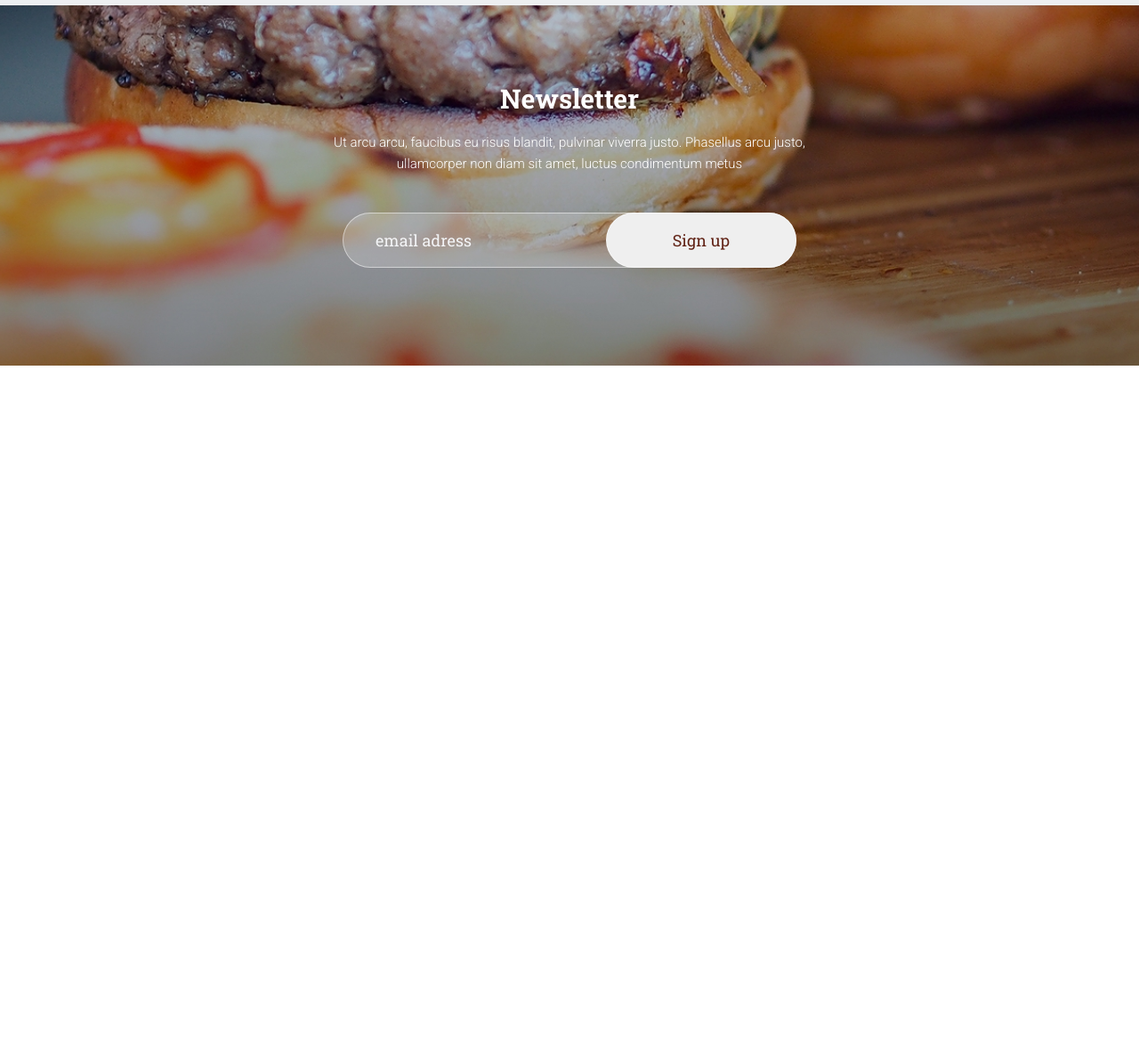
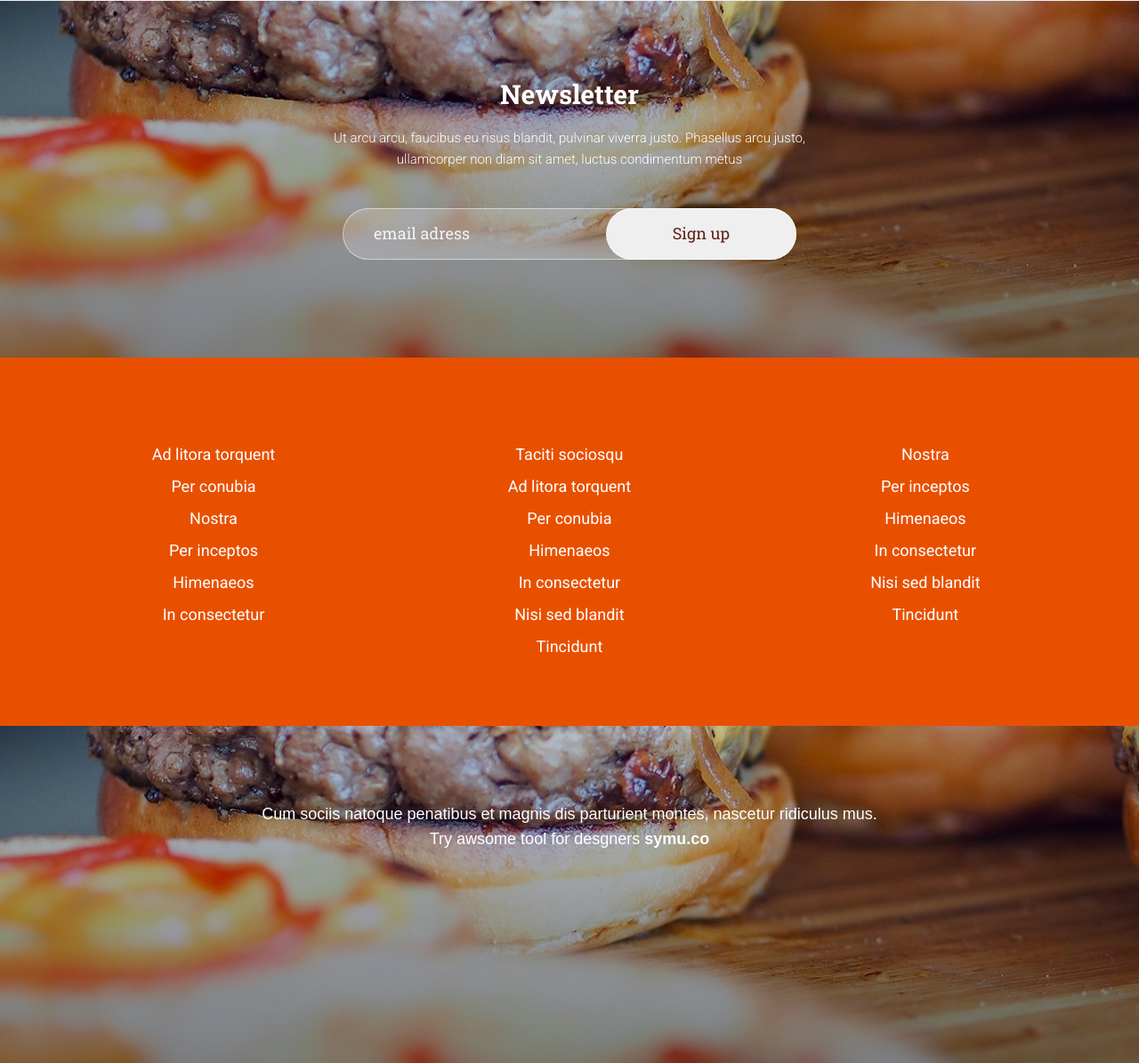
Before and after one commit to sparklingneuron/Home-07, a plain HTML site: page index.html in a window 1280 px wide. Shown: the part 1819-3014 px from the top of the page at 89% size. Before the commit the page ends 2230 px from the top, so only its background shows below. Drawn offline with Linux system fonts and the light colour scheme.

Commit message:
Main footer is done

```diff
--- a/css/styles.css
+++ b/css/styles.css
@@ -189,7 +189,7 @@ body {
     font-family: "Roboto Slab", serif;
     font-size: 24px;
     font-weight: 700;
-    margin: 0 0 20px;
+    margin: 0 0 15px;
 }
 
 .our-news .food-article p {
@@ -257,7 +257,7 @@ body {
     color: #f3f4f6;
     width: 100%;
     background-color: rgba(255, 255, 255, 0.2);
-    padding: 20px 240px 20px 36px;
+    padding: 17px 240px 19px 34px;
 }
 
 .signup-form input[type="submit"] {
@@ -265,7 +265,7 @@ body {
     position: absolute;
     top: 0;
     right: 0;
-    padding: 20px 74px;
+    padding: 17px 74px 19px;
     cursor: pointer;
 }
 
@@ -284,3 +284,76 @@ body {
 :-moz-placeholder { /* Firefox 18- */
     color: #f3f4f6;
 }
+
+/* main footer styling */
+
+.main-footer {
+    text-align: center;
+    font-size: 18px;
+    color: #ffffff;
+}
+
+.secondary-navigation {
+    background-color: #e85000;
+}
+
+.secondary-navigation .container {
+    padding: 100px 0 80px;
+    list-style-type: none;
+}
+
+.secondary-navigation .outer-list-item {
+    box-sizing: border-box;
+    width: 33.33%;
+    padding: 0 15px;
+    float: left;
+}
+
+.inner-nav-list {
+    margin: 0;
+    padding: 0;
+    list-style-type: none;
+}
+
+.inner-nav-list li {
+    margin-bottom: 18px;
+}
+
+.inner-nav-list li:last-of-type {
+    margin-bottom: 0;
+}
+
+.inner-nav-list a {
+    text-decoration: none;
+    color: #ffffff;
+    font-weight: 400;
+    display: inline-block;
+}
+
+.main-footer .copyright {
+    padding-bottom: 100px;
+    background-image: url("../img/burger-background.jpg");
+    background-repeat: no-repeat;
+    background-position: center;
+    background-size: cover;
+}
+
+.copyright .container {
+    padding: 90px 0 100px;
+}
+
+.main-footer .copyright p {
+    font-family: "Proxima Nova", sans-serif;
+    margin: 0 0 10px;
+}
+
+.main-footer .copyright p:last-of-type {
+    margin: 0 0 43px;
+}
+
+.main-footer .copyright a {
+    font-family: "Proxima Nova", sans-serif;
+    font-weight: 700;
+    text-decoration: none;
+    color: #ffffff;
+}
--- a/index.html
+++ b/index.html
@@ -101,5 +101,48 @@
         <input type="submit" name="submit" value="Sign up">
     </form>
 </section>
+<footer class="main-footer">
+    <nav class="secondary-navigation">
+        <ul class="container clearfix">
+            <li class="outer-list-item">
+                <ul class="inner-nav-list">
+                    <li><a href="#">Ad litora torquent</a></li>
+                    <li><a href="#">Per conubia</a></li>
+                    <li><a href="#">Nostra</a></li>
+                    <li><a href="#">Per inceptos</a></li>
+                    <li><a href="#">Himenaeos</a></li>
+                    <li><a href="#">In consectetur</a></li>
+                </ul>
+            </li>
+            <li class="outer-list-item">
+                <ul class="inner-nav-list">
+                    <li><a href="#">Taciti sociosqu</a></li>
+                    <li><a href="#">Ad litora torquent</a></li>
+                    <li><a href="#">Per conubia</a></li>
+                    <li><a href="#">Himenaeos</a></li>
+                    <li><a href="#">In consectetur</a></li>
+                    <li><a href="#">Nisi sed blandit</a></li>
+                    <li><a href="#">Tincidunt</a></li>
+                </ul>
+            </li>
+            <li class="outer-list-item">
+                <ul class="inner-nav-list">
+                    <li><a href="#">Nostra</a></li>
+                    <li><a href="#">Per inceptos</a></li>
+                    <li><a href="#">Himenaeos</a></li>
+                    <li><a href="#">In consectetur</a></li>
+                    <li><a href="#">Nisi sed blandit</a></li>
+                    <li><a href="#">Tincidunt</a></li>
+                </ul>
+            </li>
+        </ul>
+    </nav>
+    <div class="copyright">
+        <div class="container">
+            <p>Cum sociis natoque penatibus et magnis dis parturient montes, nascetur ridiculus mus.</p>
+            <p>Try awsome tool for desgners <a href="#">symu.co</a></p>
+        </div>
+    </div>
+</footer>
 </body>
 </html>
```
